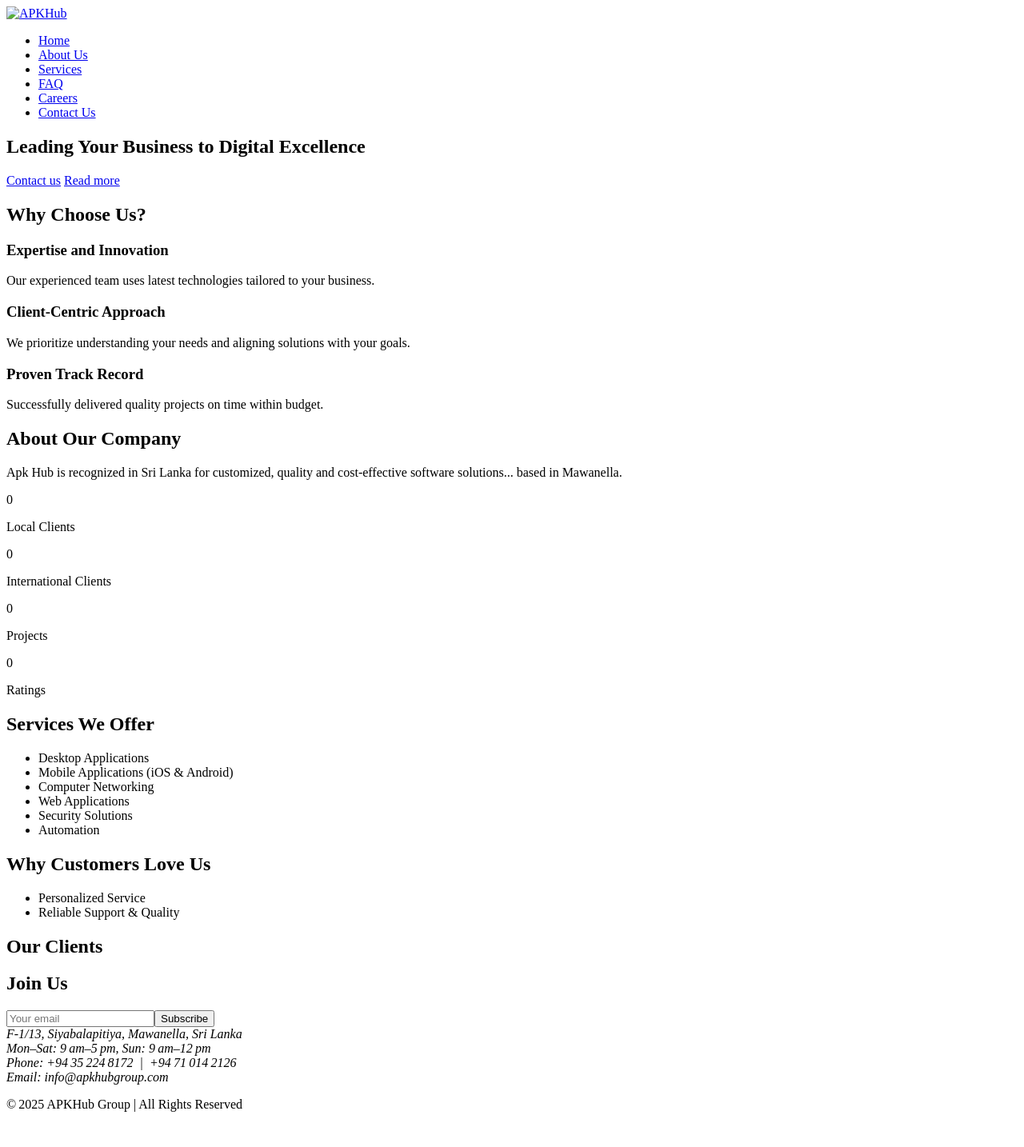
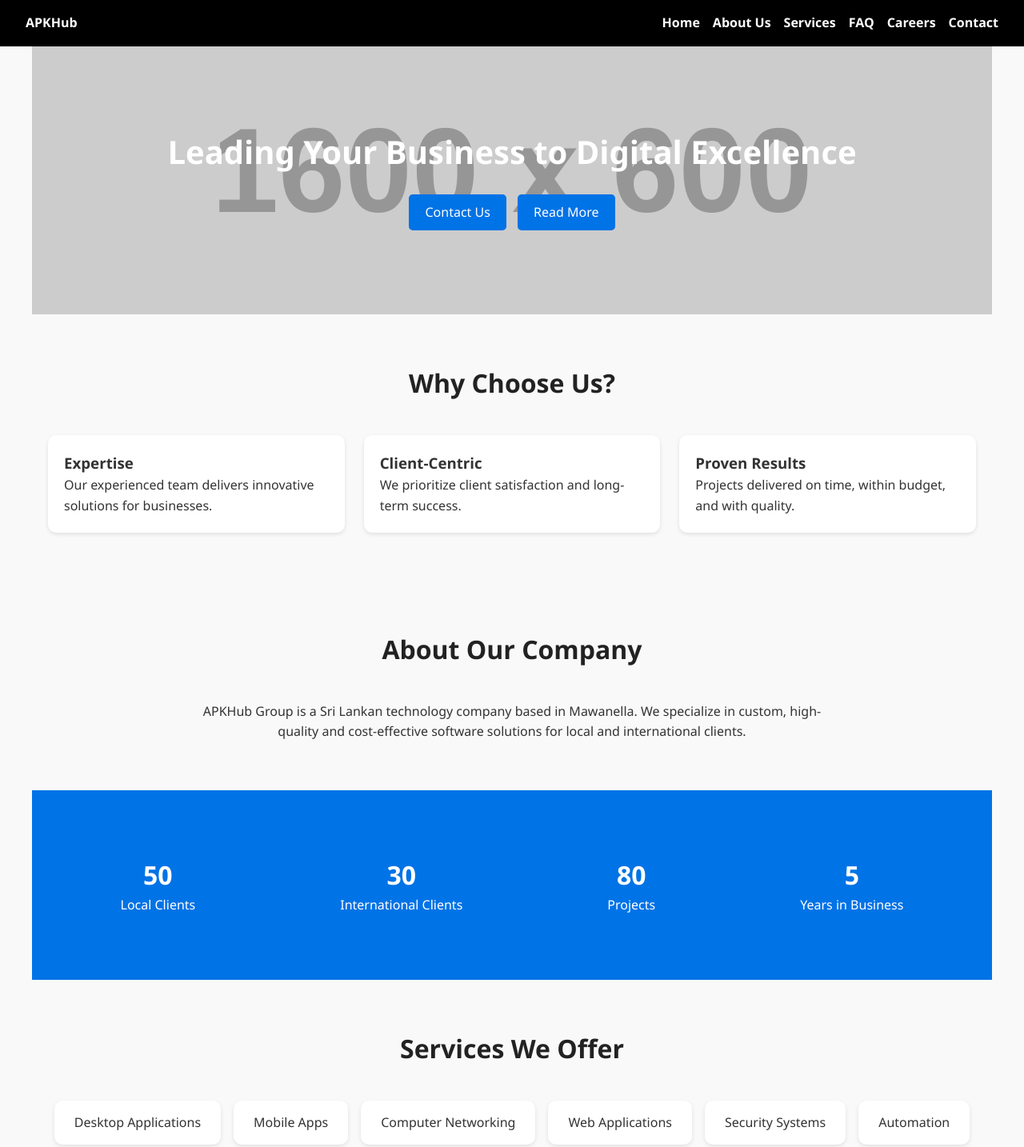
Before and after one commit to TeamAPKHub/teamapkhub.github.io, a plain HTML site: page index.html in a window 1280 px wide. Shown: the top 1434 px of the page at 80% size. Before the commit the page ends 1406 px from the top, so only its background shows below. Drawn offline with Linux system fonts and the light colour scheme; placeholder pictures from the web are drawn by us.

Commit message:
Update index.html

```diff
--- a/index.html
+++ b/index.html
@@ -1,31 +1,202 @@
 <!DOCTYPE html>
 <html lang="en">
 <head>
-  <meta charset="UTF-8">
-  <meta name="viewport" content="width=device-width, initial-scale=1">
-  <title>APKHub Technologies</title>
+  <meta charset="UTF-8" />
+  <meta name="viewport" content="width=device-width, initial-scale=1.0"/>
+  <title>APKHub Group</title>
+  <style>
+    /* Reset & Base Styles */
+    * {
+      box-sizing: border-box;
+      margin: 0;
+      padding: 0;
+    }
+    body {
+      font-family: 'Segoe UI', sans-serif;
+      line-height: 1.6;
+      background-color: #f9f9f9;
+      color: #333;
+    }
+    a {
+      text-decoration: none;
+      color: inherit;
+    }
+    img {
+      max-width: 100%;
+    }
+
+    /* Header */
+    header {
+      background: #000;
+      color: white;
+      padding: 1rem 2rem;
+    }
+    nav {
+      display: flex;
+      justify-content: space-between;
+      align-items: center;
+      flex-wrap: wrap;
+    }
+    nav ul {
+      display: flex;
+      gap: 1rem;
+      list-style: none;
+    }
+    nav a {
+      color: white;
+      font-weight: bold;
+    }
+
+    /* Hero Section */
+    #hero {
+      background: url('https://via.placeholder.com/1600x600') no-repeat center center/cover;
+      color: white;
+      text-align: center;
+      padding: 100px 20px;
+    }
+    #hero h1 {
+      font-size: 2.5rem;
+      margin-bottom: 1rem;
+    }
+    .btn {
+      padding: 10px 20px;
+      background: #0073e6;
+      color: white;
+      border-radius: 5px;
+      margin: 5px;
+      display: inline-block;
+    }
+
+    /* Section Layout */
+    section {
+      padding: 60px 20px;
+      max-width: 1200px;
+      margin: auto;
+    }
+    h2 {
+      text-align: center;
+      margin-bottom: 40px;
+      font-size: 2rem;
+      color: #222;
+    }
+
+    /* Why Choose Us */
+    .features {
+      display: flex;
+      gap: 1.5rem;
+      flex-wrap: wrap;
+      justify-content: center;
+    }
+    .feature {
+      flex: 1 1 250px;
+      background: #fff;
+      padding: 20px;
+      border-radius: 10px;
+      box-shadow: 0 2px 5px rgba(0,0,0,0.1);
+    }
+
+    /* Stats */
+    #stats {
+      background: #0073e6;
+      color: white;
+      display: flex;
+      justify-content: space-around;
+      flex-wrap: wrap;
+    }
+    .stat {
+      padding: 20px;
+      text-align: center;
+    }
+    .stat .number {
+      font-size: 2rem;
+      font-weight: bold;
+    }
+
+    /* Services */
+    #services ul {
+      display: flex;
+      flex-wrap: wrap;
+      gap: 1rem;
+      justify-content: center;
+      list-style: none;
+    }
+    #services li {
+      background: #fff;
+      padding: 15px 25px;
+      border-radius: 10px;
+      box-shadow: 0 2px 5px rgba(0,0,0,0.1);
+    }
+
+    /* Clients */
+    .client-logos {
+      display: flex;
+      gap: 1rem;
+      justify-content: center;
+      flex-wrap: wrap;
+    }
+    .client-logos img {
+      width: 100px;
+      height: auto;
+    }
+
+    /* Contact Info */
+    address, form {
+      text-align: center;
+      margin: 20px 0;
+    }
+    form input {
+      padding: 10px;
+      width: 250px;
+      border: 1px solid #ccc;
+      border-radius: 5px;
+    }
+    form button {
+      padding: 10px 20px;
+      background: #0073e6;
+      color: white;
+      border: none;
+      border-radius: 5px;
+    }
+
+    /* Footer */
+    footer {
+      background: #000;
+      color: white;
+      text-align: center;
+      padding: 20px;
+      margin-top: 40px;
+    }
+
+    @media (max-width: 768px) {
+      .features, .stat, #services ul {
+        flex-direction: column;
+        align-items: center;
+      }
+    }
+  </style>
 </head>
 <body>
-  <!-- Header / Navbar -->
+
+  <!-- Header -->
   <header>
     <nav>
-      <a href="/" class="logo"><img src="logo.png" alt="APKHub"></a>
+      <a href="/" class="logo">APKHub</a>
       <ul>
-        <li><a href="/">Home</a></li>
-        <li><a href="/about.html">About Us</a></li>
-        <li><a href="/services.html">Services</a></li>
-        <li><a href="/faq.html">FAQ</a></li>
-        <li><a href="/careers.html">Careers</a></li>
-        <li><a href="/contact.html">Contact Us</a></li>
+        <li><a href="#">Home</a></li>
+        <li><a href="#">About Us</a></li>
+        <li><a href="#">Services</a></li>
+        <li><a href="#">FAQ</a></li>
+        <li><a href="#">Careers</a></li>
+        <li><a href="#">Contact</a></li>
       </ul>
     </nav>
   </header>
 
-  <!-- Hero/Slider -->
-  <section id="hero" style="background-image:url('hero-bg.jpg');">
+  <!-- Hero -->
+  <section id="hero">
     <h1>Leading Your Business to Digital Excellence</h1>
-    <a href="/contact.html" class="btn">Contact us</a>
-    <a href="/about.html" class="btn">Read more</a>
+    <a href="#" class="btn">Contact Us</a>
+    <a href="#" class="btn">Read More</a>
   </section>
 
   <!-- Why Choose Us -->
@@ -33,32 +204,46 @@
     <h2>Why Choose Us?</h2>
     <div class="features">
       <div class="feature">
-        <h3>Expertise and Innovation</h3>
-        <p>Our experienced team uses latest technologies tailored to your business.</p>
+        <h3>Expertise</h3>
+        <p>Our experienced team delivers innovative solutions for businesses.</p>
       </div>
       <div class="feature">
-        <h3>Client‑Centric Approach</h3>
-        <p>We prioritize understanding your needs and aligning solutions with your goals.</p>
+        <h3>Client-Centric</h3>
+        <p>We prioritize client satisfaction and long-term success.</p>
       </div>
       <div class="feature">
-        <h3>Proven Track Record</h3>
-        <p>Successfully delivered quality projects on time within budget.</p>
+        <h3>Proven Results</h3>
+        <p>Projects delivered on time, within budget, and with quality.</p>
       </div>
     </div>
   </section>
 
-  <!-- About Our Company -->
+  <!-- About -->
   <section id="about">
     <h2>About Our Company</h2>
-    <p>Apk Hub is recognized in Sri Lanka for customized, quality and cost‑effective software solutions... based in Mawanella.</p>
+    <p style="text-align:center; max-width: 800px; margin:auto;">
+      APKHub Group is a Sri Lankan technology company based in Mawanella. We specialize in custom, high-quality and cost-effective software solutions for local and international clients.
+    </p>
   </section>
 
-  <!-- Counters -->
+  <!-- Stats -->
   <section id="stats">
-    <div class="stat"><span class="number">0</span><p>Local Clients</p></div>
-    <div class="stat"><span class="number">0</span><p>International Clients</p></div>
-    <div class="stat"><span class="number">0</span><p>Projects</p></div>
-    <div class="stat"><span class="number">0</span><p>Ratings</p></div>
+    <div class="stat">
+      <span class="number" data-target="50">0</span>
+      <p>Local Clients</p>
+    </div>
+    <div class="stat">
+      <span class="number" data-target="30">0</span>
+      <p>International Clients</p>
+    </div>
+    <div class="stat">
+      <span class="number" data-target="80">0</span>
+      <p>Projects</p>
+    </div>
+    <div class="stat">
+      <span class="number" data-target="5">0</span>
+      <p>Years in Business</p>
+    </div>
   </section>
 
   <!-- Services -->
@@ -66,49 +251,73 @@
     <h2>Services We Offer</h2>
     <ul>
       <li>Desktop Applications</li>
-      <li>Mobile Applications (iOS & Android)</li>
+      <li>Mobile Apps</li>
       <li>Computer Networking</li>
       <li>Web Applications</li>
-      <li>Security Solutions</li>
+      <li>Security Systems</li>
       <li>Automation</li>
     </ul>
   </section>
 
-  <!-- Testimonials / Why customers love us -->
+  <!-- Testimonials -->
   <section id="testimonials">
     <h2>Why Customers Love Us</h2>
-    <ul>
-      <li>Personalized Service</li>
-      <li>Reliable Support & Quality</li>
+    <ul style="text-align:center; list-style:none;">
+      <li>✅ Personalized Service</li>
+      <li>✅ Reliable Support</li>
+      <li>✅ High-Quality Delivery</li>
     </ul>
   </section>
 
-  <!-- Clients Logos -->
+  <!-- Clients -->
   <section id="clients">
     <h2>Our Clients</h2>
     <div class="client-logos">
-      <!-- insert client logos -->
+      <img src="https://via.placeholder.com/100x50?text=Client1" alt="Client 1">
+      <img src="https://via.placeholder.com/100x50?text=Client2" alt="Client 2">
+      <img src="https://via.placeholder.com/100x50?text=Client3" alt="Client 3">
     </div>
   </section>
 
-  <!-- Newsletter & Contact Info -->
+  <!-- Contact Info -->
   <section id="contact-info">
-    <h2>Join Us</h2>
+    <h2>Join Our Newsletter</h2>
     <form>
-      <input type="email" placeholder="Your email"><button>Subscribe</button>
+      <input type="email" placeholder="Enter your email" required>
+      <button type="submit">Subscribe</button>
     </form>
     <address>
-      F‑1/13, Siyabalapitiya, Mawanella, Sri Lanka<br>
-      Mon–Sat: 9 am–5 pm, Sun: 9 am–12 pm<br>
-      Phone: +94 35 224 8172 | +94 71 014 2126<br>
-      Email: info@apkhubgroup.com
+      <p>F-1/13, Siyabalapitiya, Mawanella, Sri Lanka</p>
+      <p>Mon–Sat: 9am–5pm | Sun: 9am–12pm</p>
+      <p>Phone: +94 35 224 8172 | +94 71 014 2126</p>
+      <p>Email: info@apkhubgroup.com</p>
     </address>
   </section>
 
+  <!-- Footer -->
   <footer>
-    <p>© 2025 APKHub Group | All Rights Reserved</p>
+    <p>© 2025 APKHub Group | All Rights Reserved</p>
   </footer>
 
-  <!-- include JS (e.g. for counters) -->
+  <!-- JavaScript: Counter Animation -->
+  <script>
+    const counters = document.querySelectorAll('.number');
+    counters.forEach(counter => {
+      const updateCount = () => {
+        const target = +counter.getAttribute('data-target');
+        const count = +counter.innerText;
+        const increment = target / 100;
+
+        if (count < target) {
+          counter.innerText = Math.ceil(count + increment);
+          setTimeout(updateCount, 20);
+        } else {
+          counter.innerText = target;
+        }
+      };
+      updateCount();
+    });
+  </script>
+
 </body>
 </html>
```
